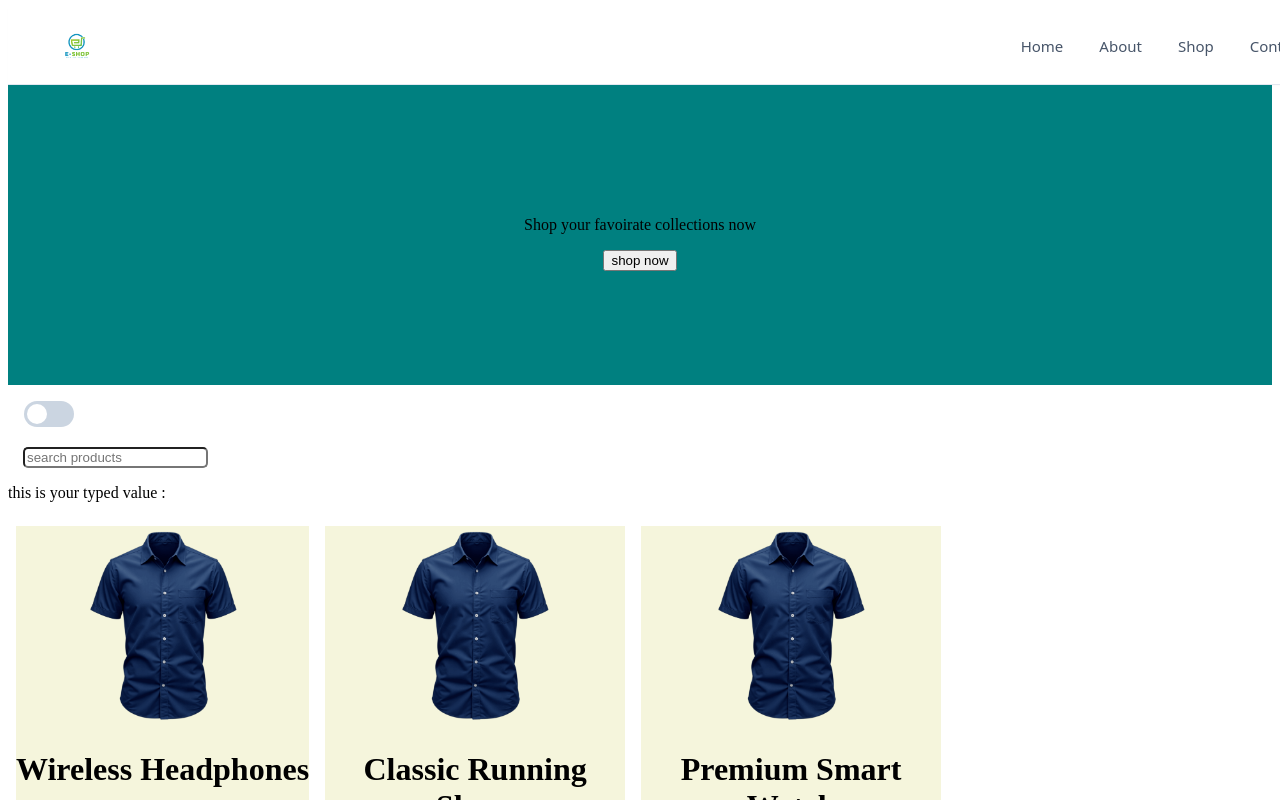
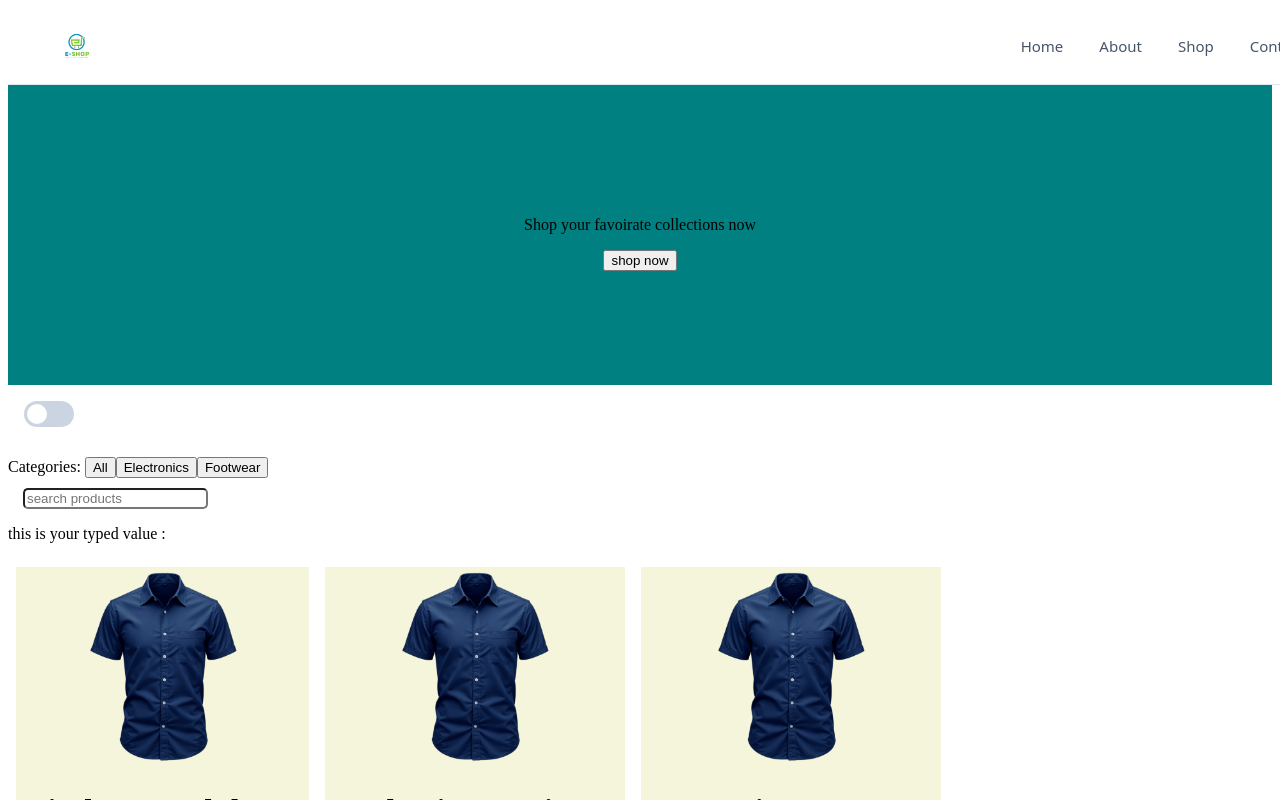
Before and after one commit to ajithyaasaf/React-learn, a React (Vite) app in the folder Ecommerce-practice/Ecommerce-practice/: page / in a window 1280 px wide. Shown: the top 800 px of the page. Built offline with nearby package versions, Linux system fonts and the light colour scheme.

Commit message:
code changes

```diff
--- a/Ecommerce-practice/Ecommerce-practice/src/combonents/Categories.jsx
+++ b/Ecommerce-practice/Ecommerce-practice/src/combonents/Categories.jsx
@@ -7,9 +7,12 @@ function Categories(props) {
 
     let [initial, setToggle] = useState(false)
     const [search, setSeach] = useState("")
+    let [category, setCategory] = useState("All")
 
     const filteredData = props.prod.filter((val) => {
-        return val.name.toLocaleLowerCase().includes(search.toLocaleLowerCase())
+        const matchesSearch = val.name.toLowerCase().includes(search.toLowerCase());
+        const matchesCategory = category === "All" || val.category?.toLowerCase() === category.toLowerCase();
+        return matchesSearch && matchesCategory;
     })
 
     // for search bar
@@ -23,6 +26,14 @@ function Categories(props) {
                 >
                     <span className={`${styles.slider} ${initial ? styles.sliderOn : styles.sliderOff}`}></span>
                 </div>
+                {/* categories button */}
+                <div style={{ margin: "10px 0" }}>
+                    <label htmlFor="">Categories: </label>
+                    <button onClick={() => setCategory("All")}>All</button>
+                    <button onClick={() => setCategory("Electronics")}>Electronics</button>
+                    <button onClick={() => setCategory("Footwear")}>Footwear</button>
+                </div>
+
                 {/* serach bar implementation */}
                 <div>
                     <input type="search" name="search bar" placeholder="search products" style={{ marginLeft: "15px", borderRadius: "5px" }}
```
